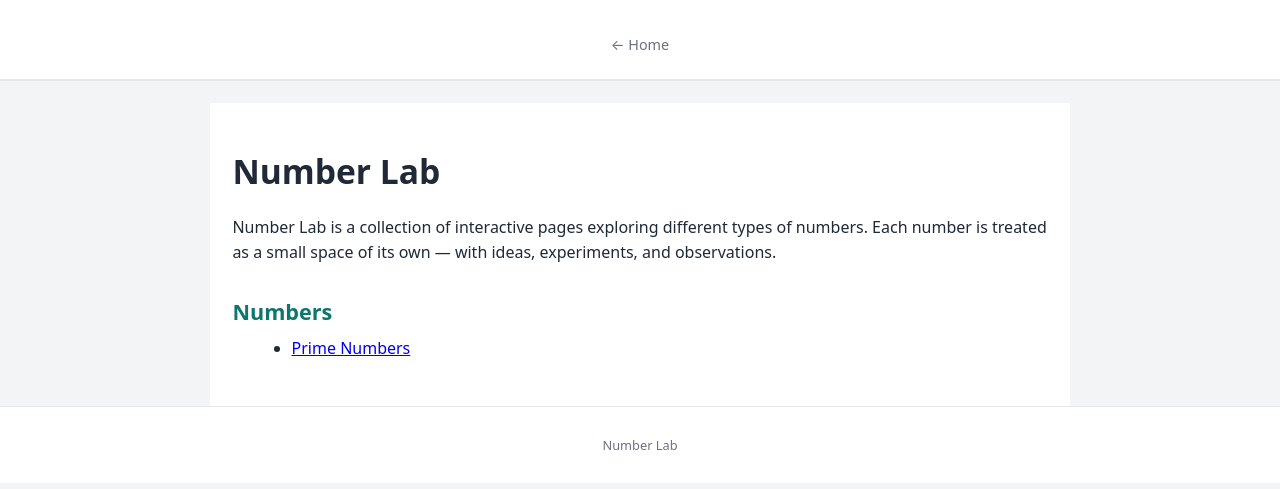
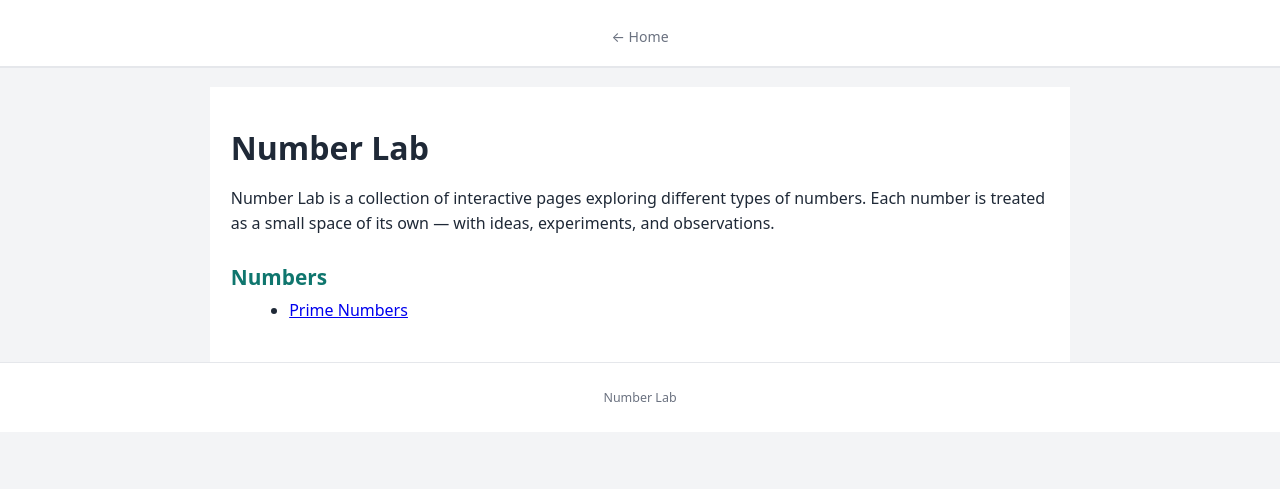
Before and after one commit to anvesh-d/number-lab, a Jekyll site: the page built from index.html, in a window 1280 px wide. Shown: the top 489 px of the page. Built offline with Jekyll 4.4.1, drawn with Linux system fonts in a browser that asks for light colours.

Commit message:
Update main.css

```diff
--- a/assets/css/main.css
+++ b/assets/css/main.css
@@ -29,7 +29,7 @@
 body {
   margin: 0;
   font-family: var(--font-body);
-  line-height: 1.6;
+  line-height: 1.55;
   background: var(--bg-page);
   color: var(--text-main);
 }
@@ -38,16 +38,16 @@ body {
 .site-header {
   background: var(--bg-content);
   border-bottom: 2px solid var(--border-light);
-  padding: 1.2rem 1rem;
+  padding: 1rem 1rem 0.9rem;
   text-align: center;
 }
 
 .site-title {
-  font-size: 1.7rem;
+  font-size: 1.65rem;
   font-weight: 700;
-  letter-spacing: 0.3px;
+  letter-spacing: 0.25px;
   color: var(--accent);
-  margin-bottom: 0.6rem;
+  margin-bottom: 0.45rem;
 }
 
 /* ---------- Navigation ---------- */
@@ -55,14 +55,14 @@ body {
   display: flex;
   justify-content: center;
   flex-wrap: wrap;
-  gap: 0.4rem;
+  gap: 0.35rem;
 }
 
 .site-nav a,
 .site-nav span {
   text-decoration: none;
-  font-size: 0.9rem;
-  padding: 0.25rem 0.6rem;
+  font-size: 0.88rem;
+  padding: 0.2rem 0.55rem;
   border-radius: 4px;
   color: var(--text-soft);
 }
@@ -80,85 +80,85 @@ body {
 /* ---------- Main ---------- */
 main {
   max-width: var(--max-width);
-  margin: 1.4rem auto 0;
-  padding: 1.6rem 1.4rem 2.4rem;
+  margin: 1.2rem auto 0;
+  padding: 1.4rem 1.3rem 2.1rem;
   background: var(--bg-content);
 }
 
 /* ---------- Headings ---------- */
 h1 {
-  margin: 0 0 1rem;
-  font-size: 2.1rem;
+  margin: 0 0 0.85rem;
+  font-size: 2rem;
   font-weight: 700;
 }
 
 h2 {
-  margin-top: 1.8rem;
-  margin-bottom: 0.4rem;
-  font-size: 1.35rem;
+  margin-top: 1.55rem;
+  margin-bottom: 0.35rem;
+  font-size: 1.3rem;
   font-weight: 600;
   color: var(--accent);
 }
 
 /* ---------- Text ---------- */
 p {
-  margin: 0.55rem 0;
+  margin: 0.45rem 0;
 }
 
 ul {
-  margin: 0.4rem 0 0.4rem 1.2rem;
+  margin: 0.35rem 0 0.35rem 1.15rem;
 }
 
 li {
-  margin: 0.2rem 0;
+  margin: 0.18rem 0;
 }
 
 /* ---------- Sections ---------- */
 .section {
-  margin-top: 1.8rem;
-  padding-top: 0.8rem;
+  margin-top: 1.55rem;
+  padding-top: 0.65rem;
   border-top: 1px solid var(--border-light);
 }
 
 /* ---------- Notes ---------- */
 .note {
-  margin: 1.2rem 0;
-  padding: 0.9rem 1.1rem;
+  margin: 1rem 0;
+  padding: 0.8rem 1rem;
   background: #f0fdfa;
   border-left: 4px solid var(--accent);
-  font-size: 0.9rem;
+  font-size: 0.88rem;
 }
 
 /* ---------- Meta ---------- */
 .meta {
-  font-size: 0.8rem;
+  font-size: 0.78rem;
   color: var(--text-soft);
 }
 
 /* ---------- Tools ---------- */
 .tool {
-  margin: 2rem 0;
-  padding: 1.2rem 1.4rem;
+  margin: 1.7rem 0;
+  padding: 1.05rem 1.25rem;
   border: 1px solid var(--border-light);
 }
 
 .tool-header {
-  font-size: 1rem;
+  font-size: 0.98rem;
   font-weight: 700;
   color: var(--accent);
-  margin-bottom: 0.3rem;
+  margin-bottom: 0.25rem;
 }
 
 .tool-body {
-  margin-top: 0.5rem;
+  margin-top: 0.4rem;
 }
 
 /* ---------- Logic ---------- */
 .logic {
-  margin-top: 0.8rem;
-  padding-top: 0.6rem;
+  margin-top: 0.65rem;
+  padding-top: 0.5rem;
   border-top: 1px dashed var(--border-light);
-  font-size: 0.85rem;
+  font-size: 0.82rem;
   color: var(--text-soft);
 }
 
@@ -169,8 +169,8 @@ li {
 /* ---------- Footer ---------- */
 footer {
   border-top: 1px solid var(--border-light);
-  padding: 1.2rem;
-  font-size: 0.8rem;
+  padding: 1.1rem;
+  font-size: 0.78rem;
   color: var(--text-soft);
   text-align: center;
   background: var(--bg-content);
```
